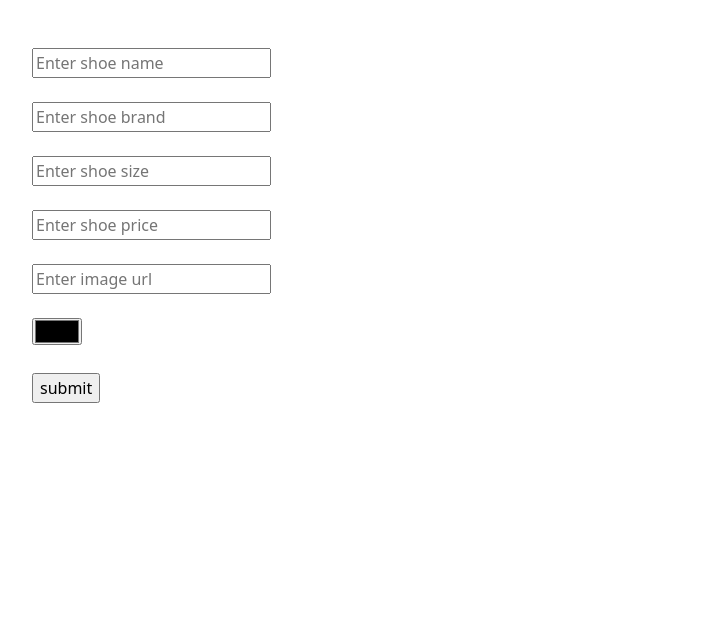
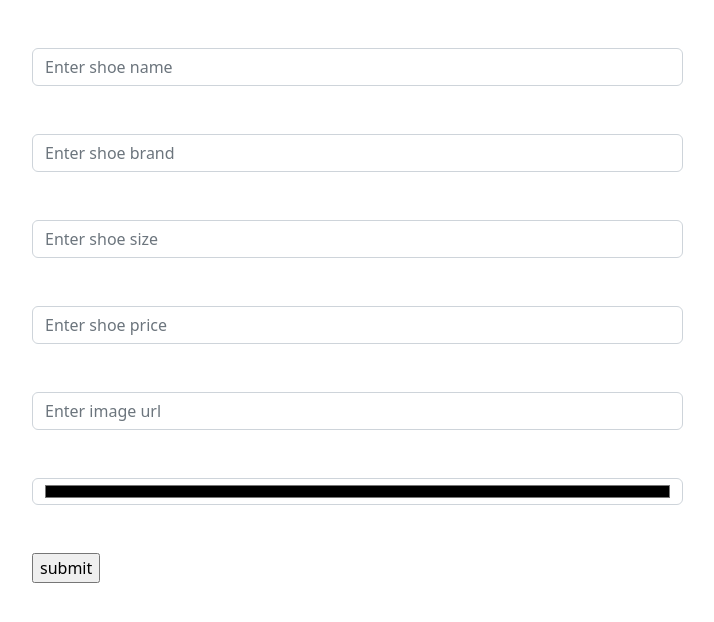
Before and after one commit to mokhelek/shoe-catalogue-online-store, a plain HTML site: page newShoe.html in a window 1280 px wide. Shown: the whole page, without its empty margins (50-764 px from the left). Drawn offline with nearby package versions, Linux system fonts and the light colour scheme.

```diff
--- a/js/business-logic.js
+++ b/js/business-logic.js
@@ -17,7 +17,6 @@ function shoeCatalogue(){
 
 
     // ? When uploading, if the shoe details is exactly the same as one of the shoes then just increment the stock
-    // ! push the shoes data to local storage from the shoe data file , I mean it's not logic moc ....
 
     function addNewShoe(newShoeDetails){
         shoesInstance.setNewShoes(newShoeDetails);
--- a/js/newShoe.js
+++ b/js/newShoe.js
@@ -3,7 +3,7 @@ const newShoesForm = document.querySelector(".new-shoe-form");
 let shoeCatalogueInstance = shoeCatalogue();
 
 newShoesForm.addEventListener("submit", function (event) {
-    event.preventDefault();
+    // event.preventDefault();
 
     let title = document.querySelector("#title").value;
     let brand = document.querySelector("#brand").value;
--- a/newShoe.html
+++ b/newShoe.html
@@ -12,23 +12,27 @@
     <body>
         <div class="container">
             <br /><br />
-
+            <div class="d-flex justify-conent-center">
+                <div class="col-7">
                     <form class="new-shoe-form">
-                <input type="text" placeholder="Enter shoe name" id="title" />
+                        <input class="form-control" type="text" placeholder="Enter shoe name" id="title" />
                         <br /><br />
-                <input type="text" placeholder="Enter shoe brand" id="brand" />
+                        <input class="form-control" type="text" placeholder="Enter shoe brand" id="brand" />
                         <br /><br />
-                <input type="number" placeholder="Enter shoe size" id="size" />
+                        <input  class="form-control" type="number" placeholder="Enter shoe size" id="size" />
                         <br /><br />
-                <input type="number" placeholder="Enter shoe price" id="price" />
+                        <input class="form-control" type="number" placeholder="Enter shoe price" id="price" />
                         <br /><br />
-                <input type="url" id="image" placeholder="Enter image url" />
+                        <input class="form-control" type="url" id="image" placeholder="Enter image url" />
                         <br /><br />
-                <input type="color" name="color" id="color" />
+                        <input class="form-control" type="color" name="color" id="color" />
                         <br /><br />
 
                         <input type="submit" value="submit" />
                     </form>
+                </div>
+            </div>
+
         </div>
 
         <script src="https://cdn.jsdelivr.net/npm/bootstrap@5.2.3/dist/js/bootstrap.bundle.min.js" integrity="sha384-kenU1KFdBIe4zVF0s0G1M5b4hcpxyD9F7jL+jjXkk+Q2h455rYXK/7HAuoJl+0I4" crossorigin="anonymous"></script>
```
Also changed, not shown: index.html (+2 -2 lines). Lines whose indentation alone changed are shown as unchanged.
